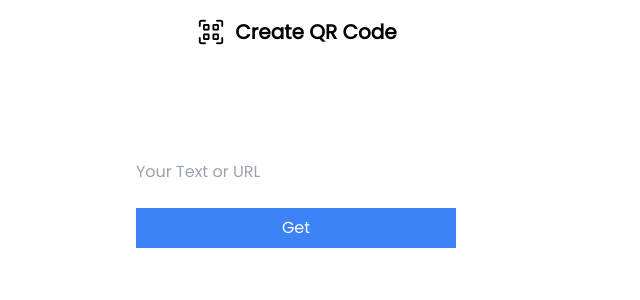
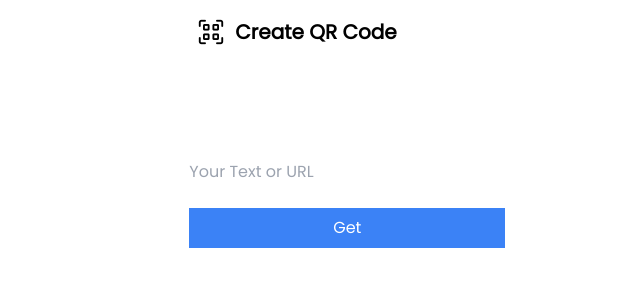
Before and after one commit to mdabdulrahman/qr, a React (Create React App) app: page /create in a window 1280 px wide. Shown: the top 300 px of the page, without its empty margins (344-984 px from the left). Built offline with nearby package versions, Linux system fonts and the light colour scheme.

Commit message:
big change

```diff
--- a/src/components/Create.js
+++ b/src/components/Create.js
@@ -13,7 +13,7 @@ function Create() {
             radius:1.0,
             ecLevel:'H',
             fill:"",
-            background:null,
+            background:white,
             size:128
         },
         document.querySelector('#qr-code')
@@ -33,7 +33,7 @@ setdownloadbtn(
           Create QR Code</h1>
           </div>
           <div className='mx-auto mt-28 w-1/2'>
-          <div className='grid w-6/12 gap-6   lg:mx-auto'>
+          <div className='grid w-4/12 gap-6   lg:mx-auto'>
             <input ref={txt} type="text" className='focus:border-b-2  transition duration-[1000ms] focus:border-b-black focus:outline-none' placeholder='Your Text or URL'/>
           <button className='bg-blue-500 px-6 p-2 text-white ' onClick={()=>get()}>Get</button>
           </div>
```
